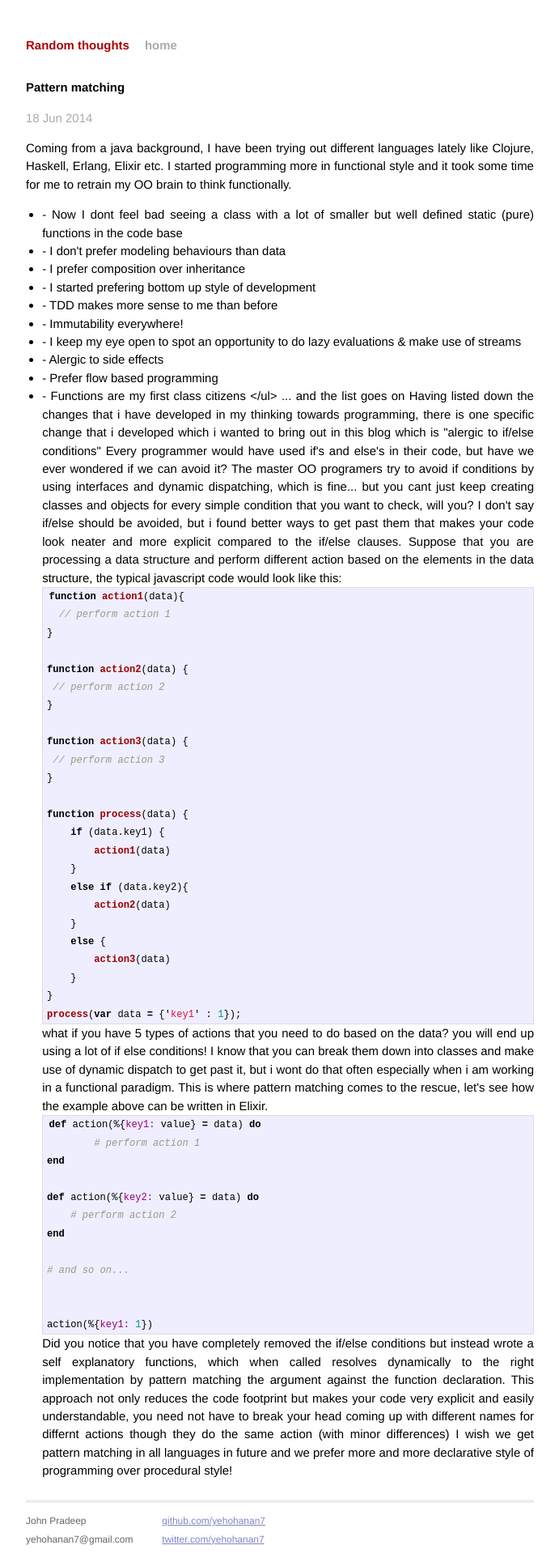
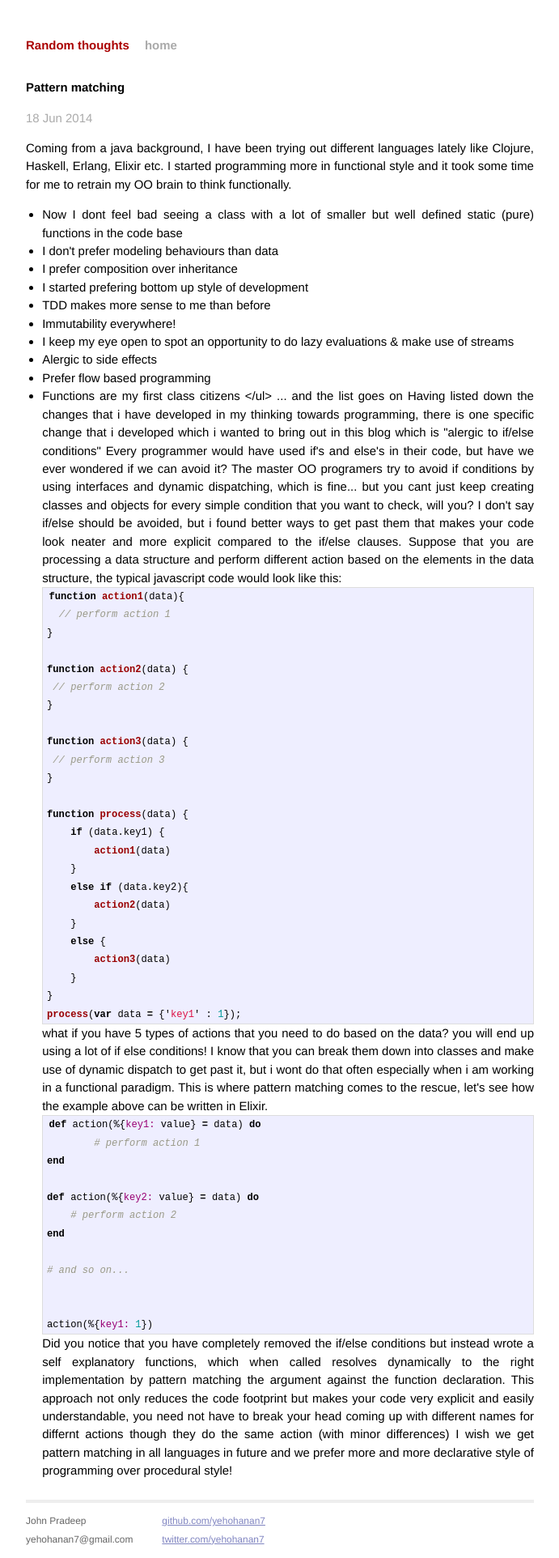
Before and after one commit to yehohanan7/old_yehohanan7.github.io, a Jekyll site: the page built from _posts/2014-06-18-pattern_matching.markdown, in a window 1280 px wide. Shown: the whole page at 81% size, without its empty margins (294-985 px from the left). Built offline with Jekyll 4.4.1, drawn with Linux system fonts in a browser that asks for light colours; Markdown is read by kramdown in place of the engine named in the settings.

Commit message:
alignment

```diff
--- a/_posts/2014-06-18-pattern_matching.markdown
+++ b/_posts/2014-06-18-pattern_matching.markdown
@@ -7,16 +7,16 @@
 
 Coming from a java background, I have been trying out different languages lately like Clojure, Haskell, Erlang, Elixir etc. I started programming more in functional style and it took some time for me to retrain my OO brain to think functionally.
 <ul>
-<li> - Now I dont feel bad seeing a class with a lot of smaller but well defined static (pure) functions in the code base
-<li> - I don't prefer modeling behaviours than data
-<li> - I prefer composition over inheritance
-<li> - I started prefering bottom up style of development
-<li> - TDD makes more sense to me than before
-<li> - Immutability everywhere!
-<li> - I keep my eye open to spot an opportunity to do lazy evaluations & make use of streams
-<li> - Alergic to side effects
-<li> - Prefer flow based programming
-<li> - Functions are my first class citizens
+<li>  Now I dont feel bad seeing a class with a lot of smaller but well defined static (pure) functions in the code base
+<li>  I don't prefer modeling behaviours than data
+<li>  I prefer composition over inheritance
+<li>  I started prefering bottom up style of development
+<li>  TDD makes more sense to me than before
+<li>  Immutability everywhere!
+<li>  I keep my eye open to spot an opportunity to do lazy evaluations & make use of streams
+<li>  Alergic to side effects
+<li>  Prefer flow based programming
+<li>  Functions are my first class citizens
 </ul>
 ... and the list goes on
 
```
